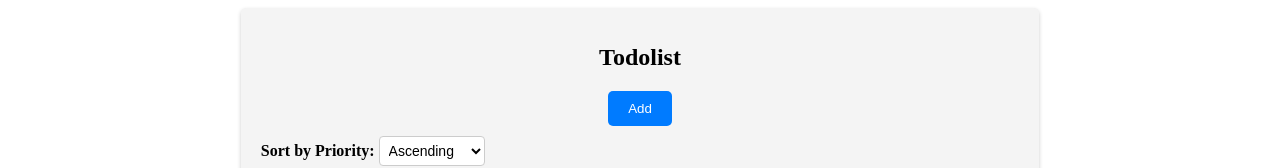
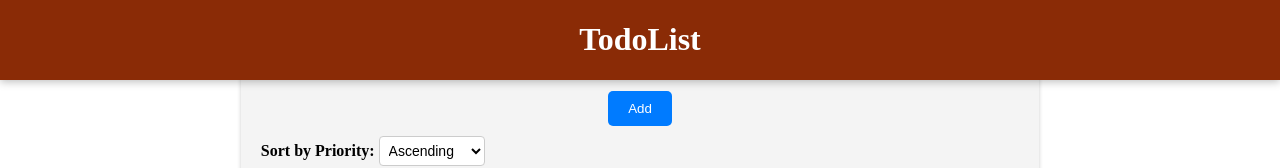
Before and after one commit to dihcuierc/To-Do-List, a React (Create React App) app: page / in a window 1280 px wide. Shown: the top 168 px of the page. Built offline with nearby package versions, Linux system fonts and the light colour scheme; no server answers.

Commit message:
Added header and fix minor adjustments

```diff
--- a/src/App.js
+++ b/src/App.js
@@ -1,9 +1,11 @@
 import "./App.css";
-import Todolist from "./Todolist";
+import Todolist from "./components/Todolist";
+import Header from "./components/Header";
 
 function App() {
   return (
     <div className="App">
+      <Header />
       <Todolist />
     </div>
   );
--- /dev/null
+++ b/src/components/Header.js
@@ -0,0 +1,9 @@
+import classes from "./Header.module.css";
+
+export default function Header() {
+  return (
+    <header className={classes.header}>
+      <h1 className={classes.title}>TodoList</h1>
+    </header>
+  );
+}
--- /dev/null
+++ b/src/components/Header.module.css
@@ -0,0 +1,12 @@
+.header {
+  position: fixed;
+  top: 0;
+  left: 0;
+  width: 100%;
+  height: 5rem;
+  background-color: #8a2b06;
+  color: white;
+  align-items: center;
+  box-shadow: 0 2px 8px rgba(0, 0, 0, 0.25);
+  z-index: 10;
+}
--- a/src/components/TodoItems.module.css
+++ b/src/components/TodoItems.module.css
@@ -27,7 +27,7 @@
   padding: 5px 10px;
   cursor: pointer;
   margin-top: 5px;
-  width: 30%;
+  width: 60px;
   margin-left: 10%;
 }
 
@@ -39,7 +39,7 @@
   padding: 5px 10px;
   cursor: pointer;
   margin-top: 5px;
-  width: 30%;
+  width: 60px;
 }
 
 .doneButton:hover {
```
Also changed, not shown: src/components/Todolist.js (renamed from src/Todolist.js, +5 -5 lines), src/index.js (+4 -5 lines), src/components/Todolist.module.css (renamed from src/Todolist.module.css).
